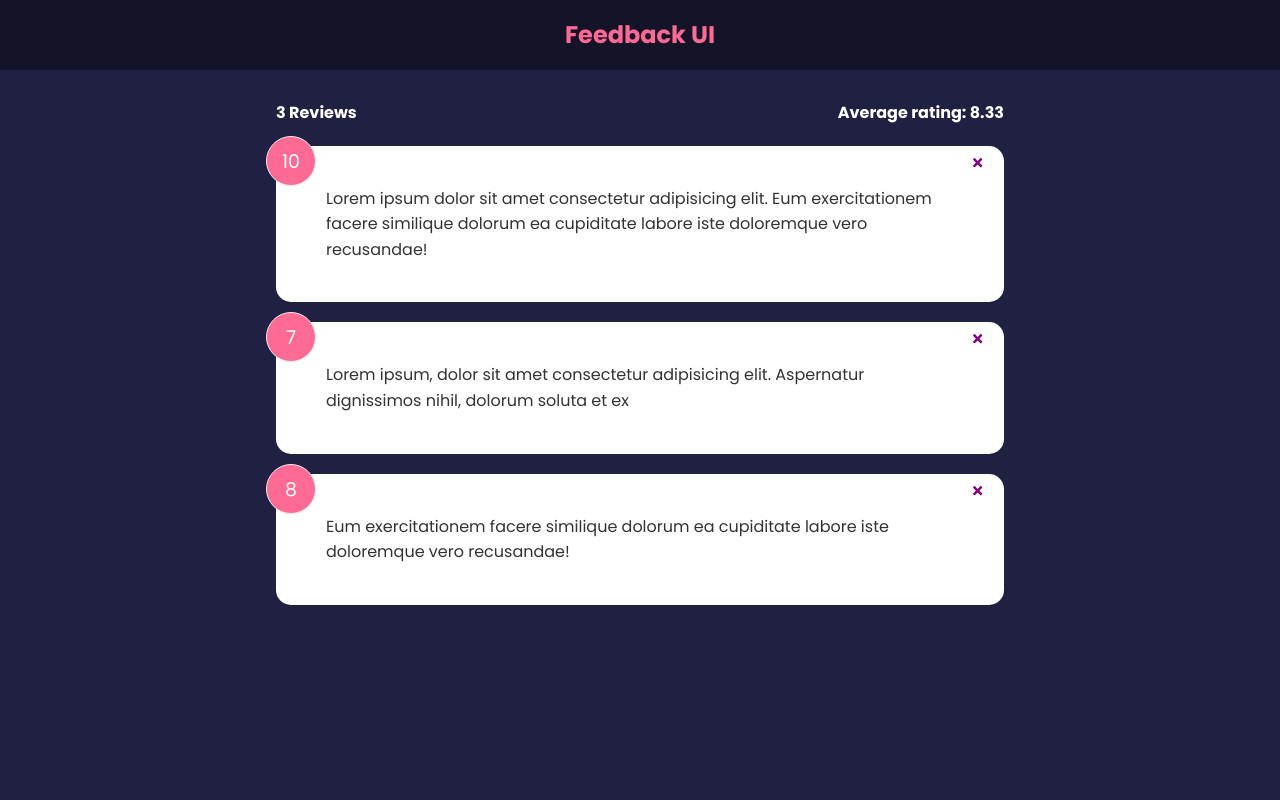
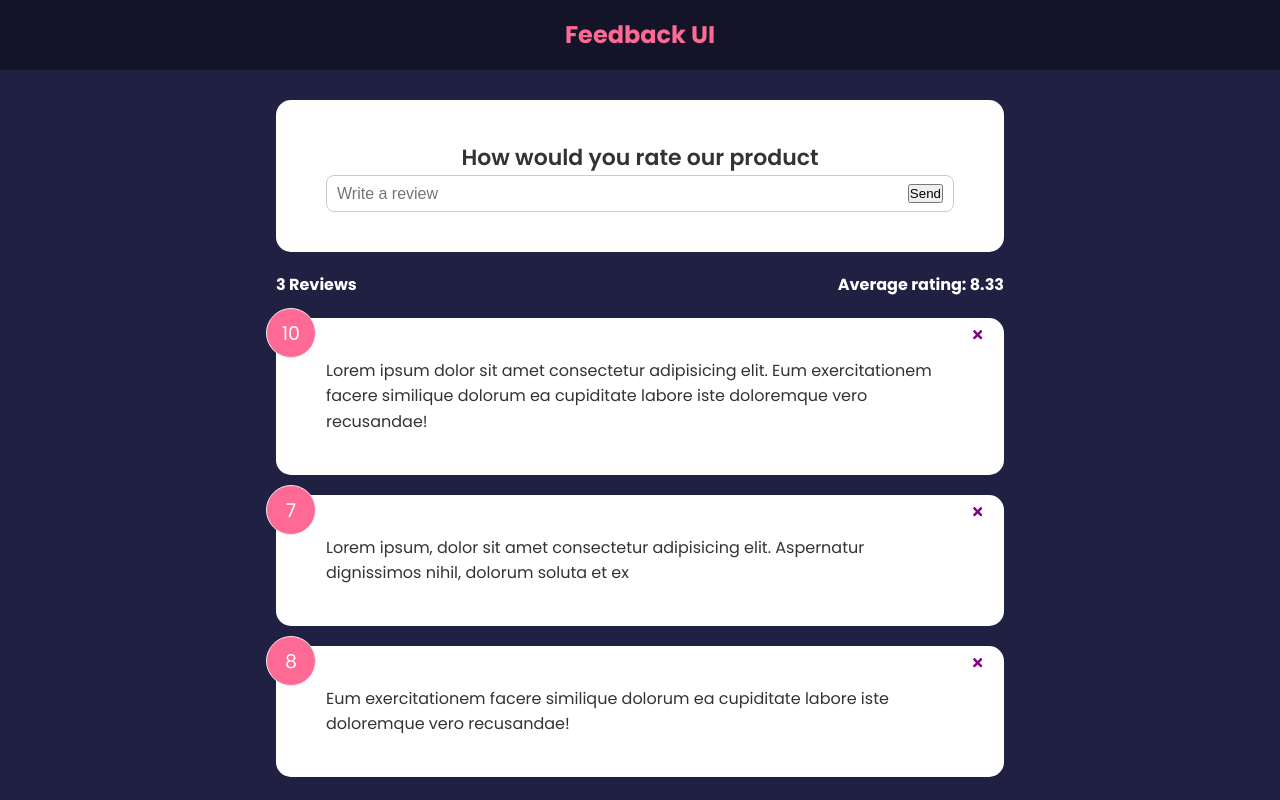
Before and after one commit to iampsr8/feedback-UI, a React (Create React App) app: page / in a window 1280 px wide. Built offline with nearby package versions, Linux system fonts and the light colour scheme.

Commit message:
Add form input

```diff
--- a/src/App.js
+++ b/src/App.js
@@ -3,6 +3,7 @@
 import feedbackData from "./data/FeedbackData";
 import FeedbackList from "./components/FeedbackList";
 import FeedbackStats from "./components/FeedbackStats";
+import FeedbackForm from "./components/FeedbackForm";
 
 function App() {
     const [feedback, setFeedback] = useState(feedbackData)
@@ -15,6 +16,7 @@
     <>
       <Header />
           <div className="container">
+              <FeedbackForm/>
               <FeedbackStats feedback={feedback}/>
               <FeedbackList key={1} feedbacks={feedback} handleDelete={ deleteFeedback} />
       </div>
--- /dev/null
+++ b/src/components/FeedbackForm.jsx
@@ -0,0 +1,22 @@
+import { useState } from "react"
+import Card from "./shared/Card"
+function FeedbackForm() {
+    const [text, setText] = useState('')
+    const handleTextChange = (e) => {
+        setText(e.target.value)
+    }
+    return (
+        <Card>
+            <form >
+                <h2>How would you rate our product</h2>
+            </form>
+            <div className="input-group">
+                <input onChange={handleTextChange} type="text" placeholder="Write a review" value={text}/>
+                <button type="submit">Send</button>
+            </div>
+      </Card>
+
+  )
+}
+
+export default FeedbackForm
```
